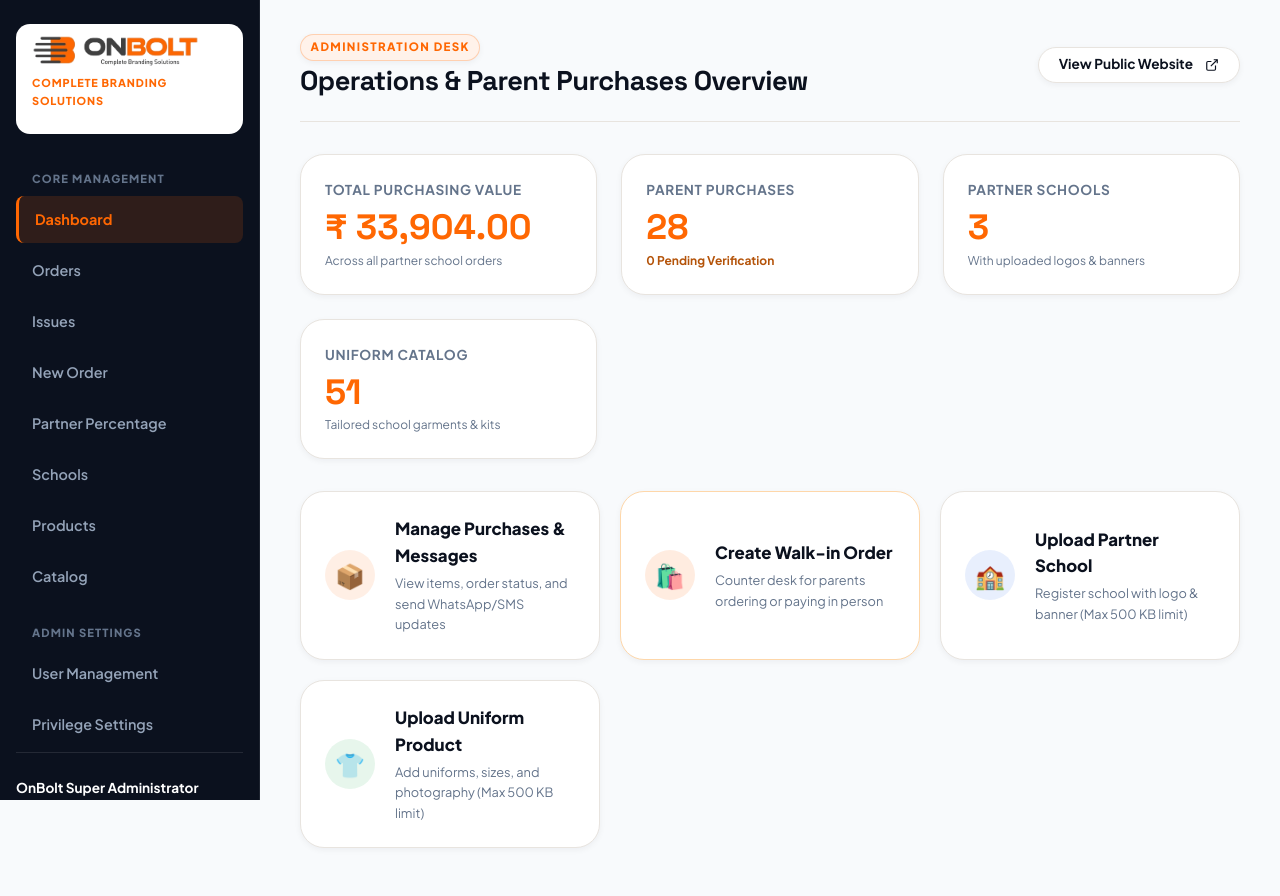
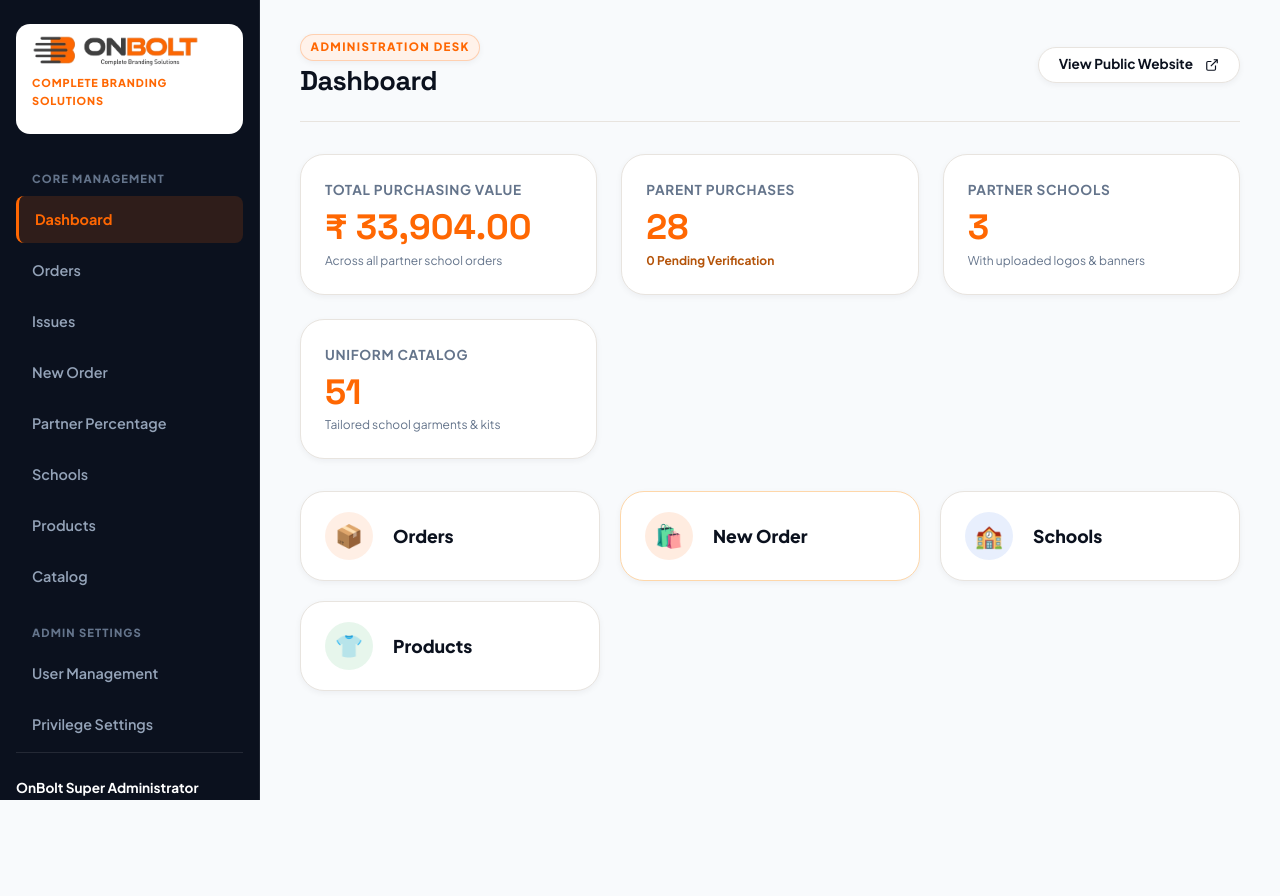
Before and after one commit to keerthiadarshmp2003/onbolt, a PHP site: page /admin/ in a window 1280 px wide. After the commit the page ends 800 px from the top, so only its background shows below. Run offline with PHP 8.4, Linux system fonts and the light colour scheme; a user stored in the database is signed in; data comes from the database, SQL or seed files in the repository; data that the repository does not hold is empty; some libraries are stand-ins or nearby versions.

Commit message:
Align dashboard quick button names with sidebar menu and remove button descriptions

```diff
--- a/admin/index.php
+++ b/admin/index.php
@@ -7,7 +7,7 @@
 declare(strict_types=1);
 
 $adminActive = 'dashboard';
-$adminTitle = 'Operations & Parent Purchases Overview';
+$adminTitle = 'Dashboard';
 require_once __DIR__ . '/header.php';
 
 if (!adminCan('dashboard_view')) {
@@ -55,45 +55,33 @@ $totalRevenue = (float)$pdo->query("SELECT COALESCE(SUM(total_amount), 0) FROM o
 </div>
 
 <!-- Quick Action Shortcuts -->
-<div style="display:grid; grid-template-columns: repeat(auto-fit, minmax(280px, 1fr)); gap:1.25rem; margin-bottom:1rem;">
-    <a href="<?= BASE_URL ?>/admin/orders.php" style="background:#ffffff; border-radius:var(--radius-lg); padding:1.5rem; border:1px solid var(--brand-border); box-shadow:var(--shadow-sm); display:flex; align-items:center; gap:1.25rem; text-decoration:none; color:inherit; transition:transform 0.2s ease;">
-        <div style="width:50px; height:50px; border-radius:50%; background:rgba(255,103,2,0.1); color:var(--brand-primary); display:flex; align-items:center; justify-content:center; font-size:1.5rem; flex-shrink:0;">
+<div style="display:grid; grid-template-columns: repeat(auto-fit, minmax(240px, 1fr)); gap:1.25rem; margin-bottom:1rem;">
+    <a href="<?= BASE_URL ?>/admin/orders.php" style="background:#ffffff; border-radius:var(--radius-lg); padding:1.25rem 1.5rem; border:1px solid var(--brand-border); box-shadow:var(--shadow-sm); display:flex; align-items:center; gap:1.25rem; text-decoration:none; color:inherit; transition:transform 0.2s ease;">
+        <div style="width:48px; height:48px; border-radius:50%; background:rgba(255,103,2,0.1); color:var(--brand-primary); display:flex; align-items:center; justify-content:center; font-size:1.4rem; flex-shrink:0;">
             📦
         </div>
-        <div>
-            <div style="font-weight:800; font-size:1.05rem; color:var(--brand-dark);">Manage Purchases &amp; Messages</div>
-            <div style="font-size:0.8rem; color:var(--brand-muted); margin-top:0.2rem;">View items, order status, and send WhatsApp/SMS updates</div>
-        </div>
+        <div style="font-weight:800; font-size:1.1rem; color:var(--brand-dark);">Orders</div>
     </a>
 
-    <a href="<?= BASE_URL ?>/admin/create_order.php" style="background:#ffffff; border-radius:var(--radius-lg); padding:1.5rem; border:1.5px solid #FED7AA; box-shadow:var(--shadow-sm); display:flex; align-items:center; gap:1.25rem; text-decoration:none; color:inherit; transition:transform 0.2s ease;">
-        <div style="width:50px; height:50px; border-radius:50%; background:rgba(255,103,2,0.12); color:var(--brand-primary); display:flex; align-items:center; justify-content:center; font-size:1.5rem; flex-shrink:0;">
+    <a href="<?= BASE_URL ?>/admin/create_order.php" style="background:#ffffff; border-radius:var(--radius-lg); padding:1.25rem 1.5rem; border:1.5px solid #FED7AA; box-shadow:var(--shadow-sm); display:flex; align-items:center; gap:1.25rem; text-decoration:none; color:inherit; transition:transform 0.2s ease;">
+        <div style="width:48px; height:48px; border-radius:50%; background:rgba(255,103,2,0.12); color:var(--brand-primary); display:flex; align-items:center; justify-content:center; font-size:1.4rem; flex-shrink:0;">
             🛍️
         </div>
-        <div>
-            <div style="font-weight:800; font-size:1.05rem; color:var(--brand-dark);">Create Walk-in Order</div>
-            <div style="font-size:0.8rem; color:var(--brand-muted); margin-top:0.2rem;">Counter desk for parents ordering or paying in person</div>
-        </div>
+        <div style="font-weight:800; font-size:1.1rem; color:var(--brand-dark);">New Order</div>
     </a>
 
-    <a href="<?= BASE_URL ?>/admin/schools.php" style="background:#ffffff; border-radius:var(--radius-lg); padding:1.5rem; border:1px solid var(--brand-border); box-shadow:var(--shadow-sm); display:flex; align-items:center; gap:1.25rem; text-decoration:none; color:inherit; transition:transform 0.2s ease;">
-        <div style="width:50px; height:50px; border-radius:50%; background:rgba(37,99,235,0.1); color:#2563eb; display:flex; align-items:center; justify-content:center; font-size:1.5rem; flex-shrink:0;">
+    <a href="<?= BASE_URL ?>/admin/schools.php" style="background:#ffffff; border-radius:var(--radius-lg); padding:1.25rem 1.5rem; border:1px solid var(--brand-border); box-shadow:var(--shadow-sm); display:flex; align-items:center; gap:1.25rem; text-decoration:none; color:inherit; transition:transform 0.2s ease;">
+        <div style="width:48px; height:48px; border-radius:50%; background:rgba(37,99,235,0.1); color:#2563eb; display:flex; align-items:center; justify-content:center; font-size:1.4rem; flex-shrink:0;">
             🏫
         </div>
-        <div>
-            <div style="font-weight:800; font-size:1.05rem; color:var(--brand-dark);">Upload Partner School</div>
-            <div style="font-size:0.8rem; color:var(--brand-muted); margin-top:0.2rem;">Register school with logo &amp; banner (Max 500 KB limit)</div>
-        </div>
+        <div style="font-weight:800; font-size:1.1rem; color:var(--brand-dark);">Schools</div>
     </a>
 
-    <a href="<?= BASE_URL ?>/admin/products.php" style="background:#ffffff; border-radius:var(--radius-lg); padding:1.5rem; border:1px solid var(--brand-border); box-shadow:var(--shadow-sm); display:flex; align-items:center; gap:1.25rem; text-decoration:none; color:inherit; transition:transform 0.2s ease;">
-        <div style="width:50px; height:50px; border-radius:50%; background:rgba(22,163,74,0.1); color:#16a34a; display:flex; align-items:center; justify-content:center; font-size:1.5rem; flex-shrink:0;">
+    <a href="<?= BASE_URL ?>/admin/products.php" style="background:#ffffff; border-radius:var(--radius-lg); padding:1.25rem 1.5rem; border:1px solid var(--brand-border); box-shadow:var(--shadow-sm); display:flex; align-items:center; gap:1.25rem; text-decoration:none; color:inherit; transition:transform 0.2s ease;">
+        <div style="width:48px; height:48px; border-radius:50%; background:rgba(22,163,74,0.1); color:#16a34a; display:flex; align-items:center; justify-content:center; font-size:1.4rem; flex-shrink:0;">
             👕
         </div>
-        <div>
-            <div style="font-weight:800; font-size:1.05rem; color:var(--brand-dark);">Upload Uniform Product</div>
-            <div style="font-size:0.8rem; color:var(--brand-muted); margin-top:0.2rem;">Add uniforms, sizes, and photography (Max 500 KB limit)</div>
-        </div>
+        <div style="font-weight:800; font-size:1.1rem; color:var(--brand-dark);">Products</div>
     </a>
 </div>
 
```
